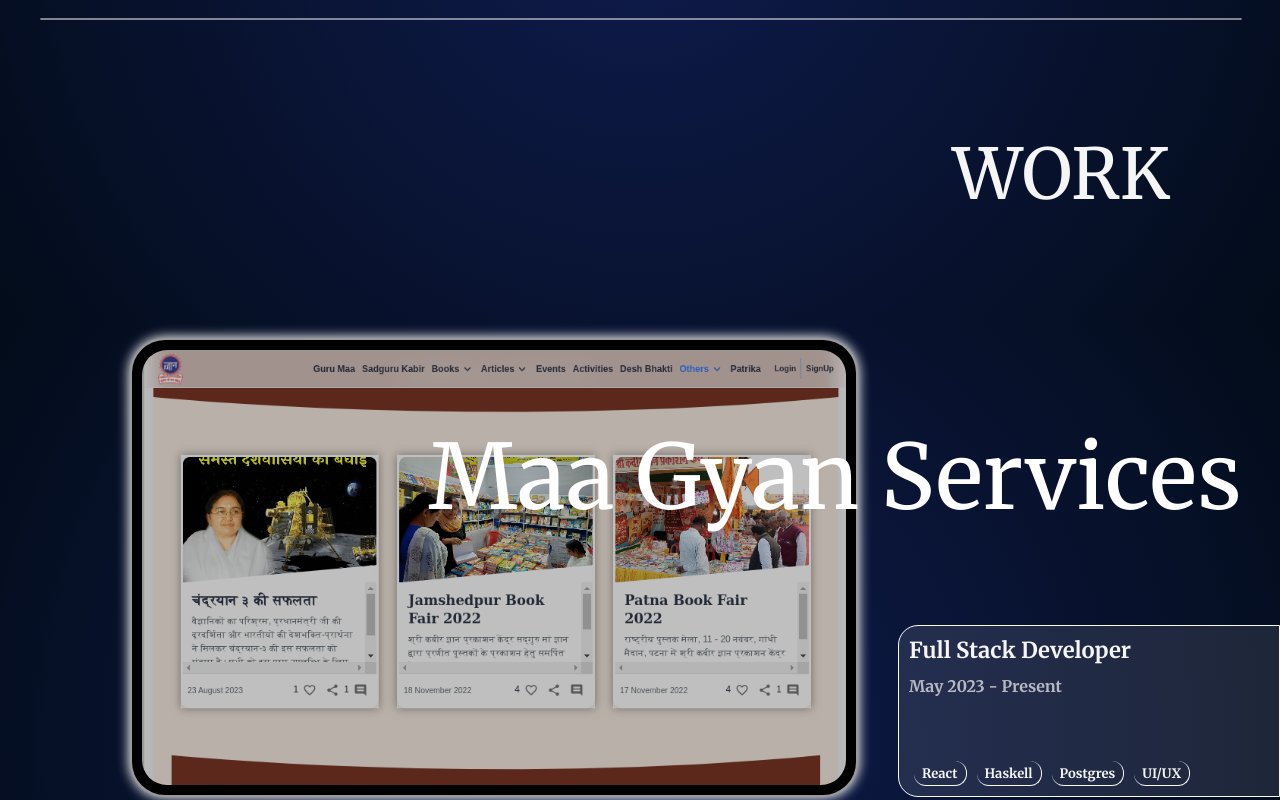
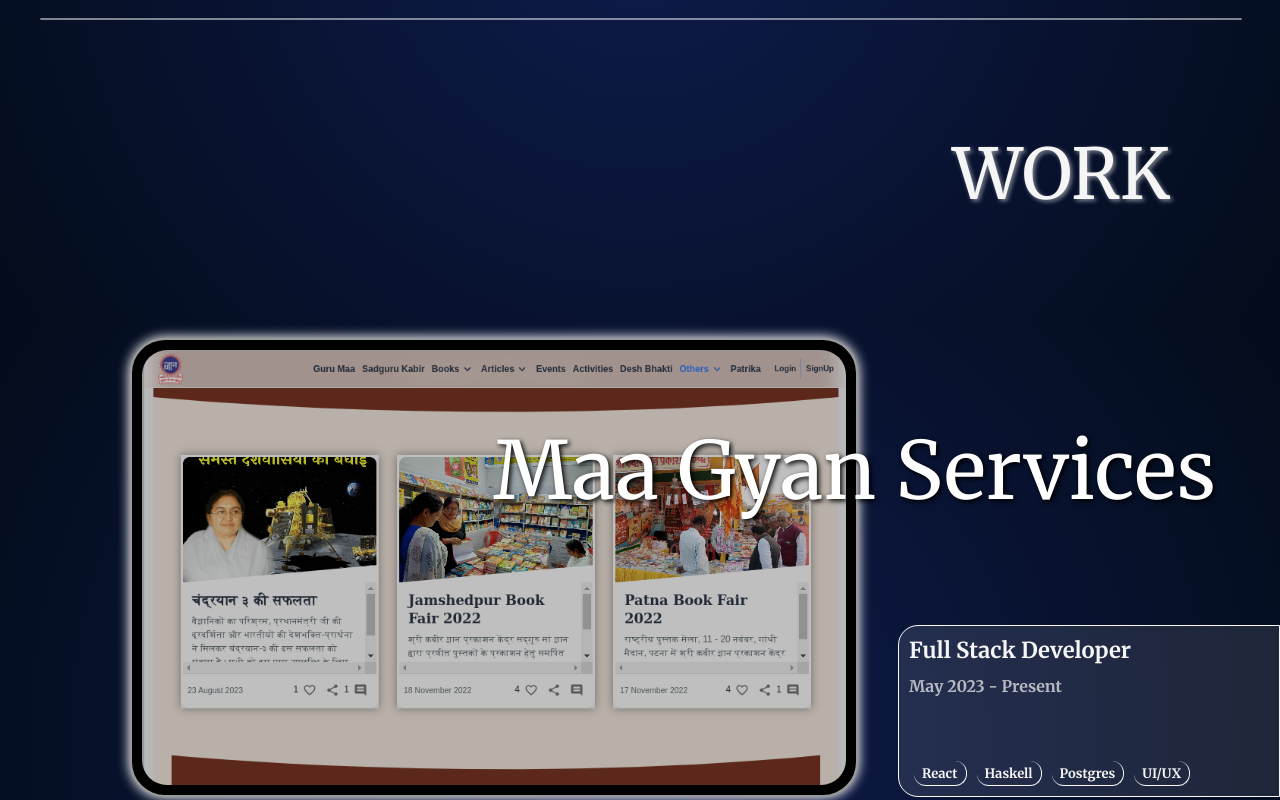
Before and after one commit to archiKumari/my_portfolio, a React (Create React App) app: page / in a window 1280 px wide. Shown: the part 1360-2160 px from the top of the page. Built offline with nearby package versions, Linux system fonts and the light colour scheme.

Commit message:
Shadows effects added to headings

```diff
--- a/src/App.css
+++ b/src/App.css
@@ -21,6 +21,7 @@ body, #root {
   font-size: 70px;
   margin-right: 30px;
   margin-bottom: 100px;
+  text-shadow: 2px 2px 4px rgba(250, 250, 250, 0.5);
 }
 
 .heading4 {
--- a/src/Components/Frames/DesktopFrame/DesktopFrame.css
+++ b/src/Components/Frames/DesktopFrame/DesktopFrame.css
@@ -28,9 +28,10 @@
 .desktop-title {
   position: absolute;
   margin-top: 8%;
-  right: 3%;
-  font-size: 90px;
+  right: 5%;
+  font-size: 80px;
   color: rgba(255, 255, 255, 1);
+  text-shadow: 2px 2px 5px rgba(0, 0, 0, 1);
 }
 
 .desktop-text {
--- a/src/Components/Frames/MobileFrame/MobileFrame.css
+++ b/src/Components/Frames/MobileFrame/MobileFrame.css
@@ -30,6 +30,7 @@
   right: 3%;
   font-size: 70px;
   color: rgba(255, 255, 255, 1);
+  text-shadow: 2px 2px 3px rgba(250, 250, 250, 0.5);
 }
 
 .mobile-text {
```
